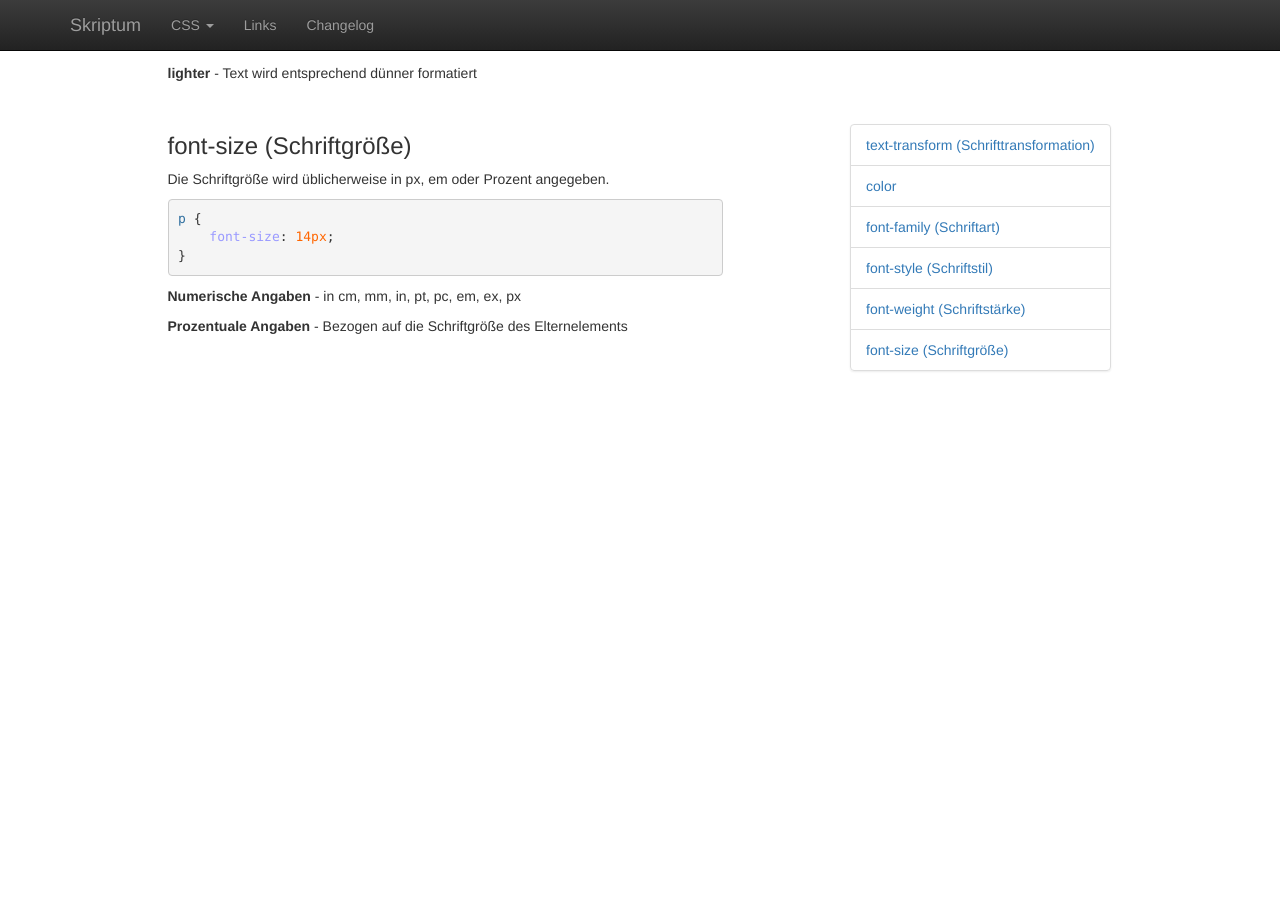
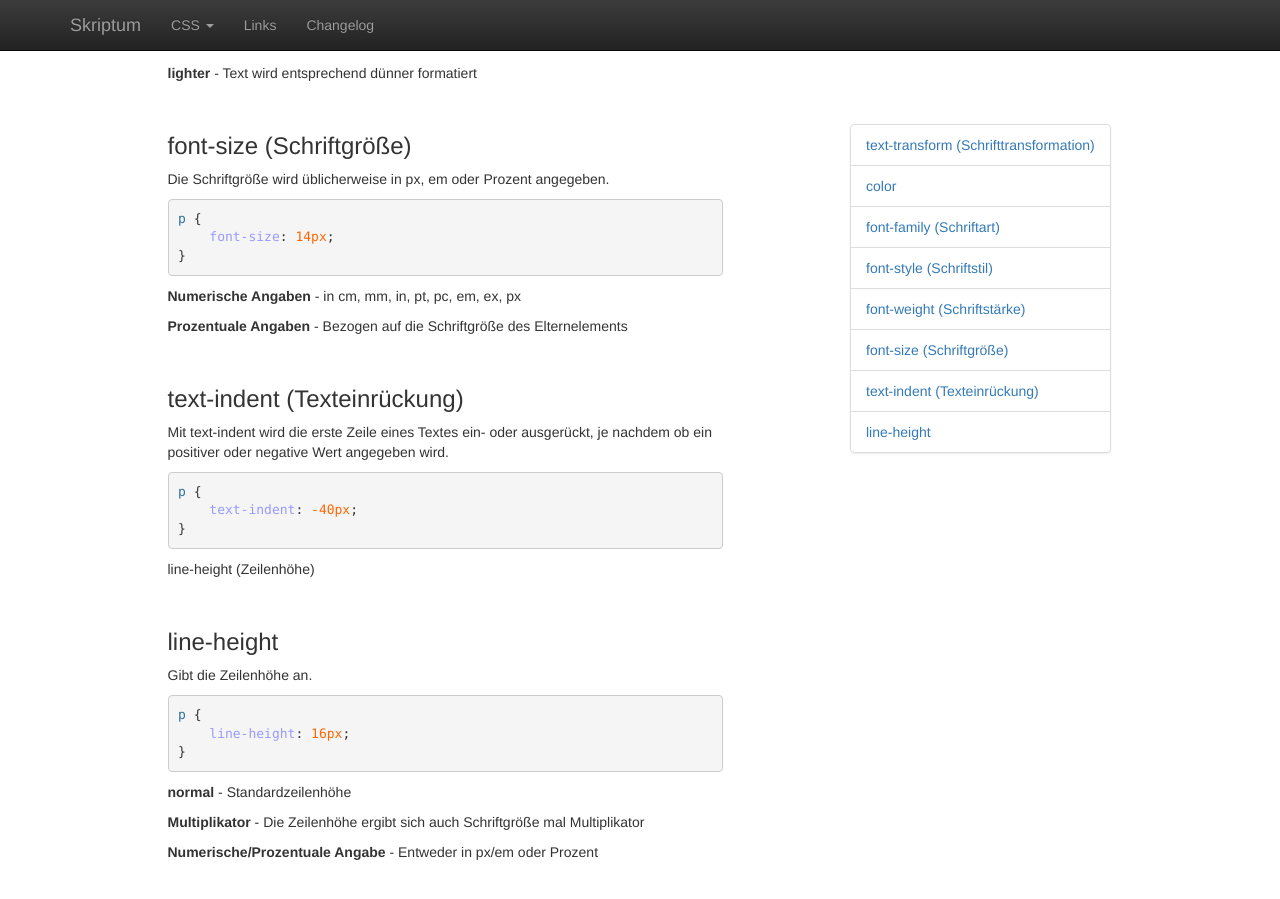
Before and after one commit to matuzo/skriptum, a Jekyll site: the page built from _skriptum/textformatierung.md, in a window 1280 px wide and 900 px high, scrolled down 2055 px. Built offline with Jekyll 4.4.1, drawn with Linux system fonts in a browser that asks for light colours; nearby versions of some CDN libraries; before the commit the page ends 2431 px from its top, so only the background shows below that.

Commit message:
update textformatierung

```diff
--- a/_skriptum/textformatierung.md
+++ b/_skriptum/textformatierung.md
@@ -126,3 +126,30 @@ p {
 **Numerische Angaben** - in cm, mm, in, pt, pc, em, ex, px
 
 **Prozentuale Angaben** - Bezogen auf die Schriftgröße des Elternelements
+
+### text-indent (Texteinrückung)
+
+Mit text-indent wird die erste Zeile eines Textes ein- oder ausgerückt, je nachdem ob ein positiver oder negative Wert angegeben wird.
+
+{% highlight css %}
+p {
+    text-indent: -40px;
+}
+{% endhighlight %}
+
+line-height (Zeilenhöhe)
+
+### line-height
+Gibt die Zeilenhöhe an.
+
+{% highlight css %}
+p {
+    line-height: 16px;
+}
+{% endhighlight %}
+
+**normal** - Standardzeilenhöhe
+
+**Multiplikator** - Die Zeilenhöhe ergibt sich auch Schriftgröße mal Multiplikator
+
+**Numerische/Prozentuale Angabe** - Entweder in px/em oder Prozent
```
Also changed, not shown: 1 other file.
